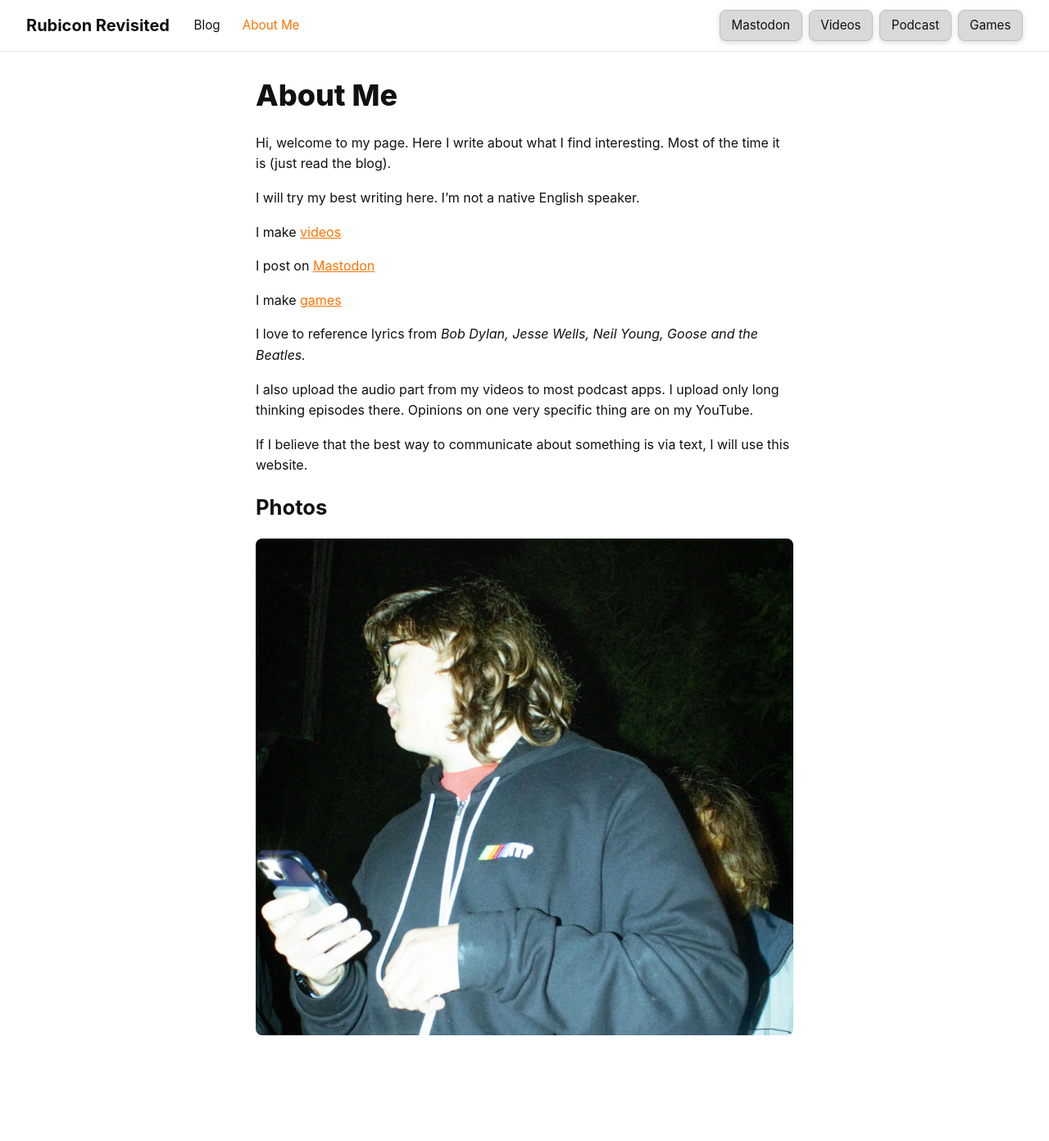
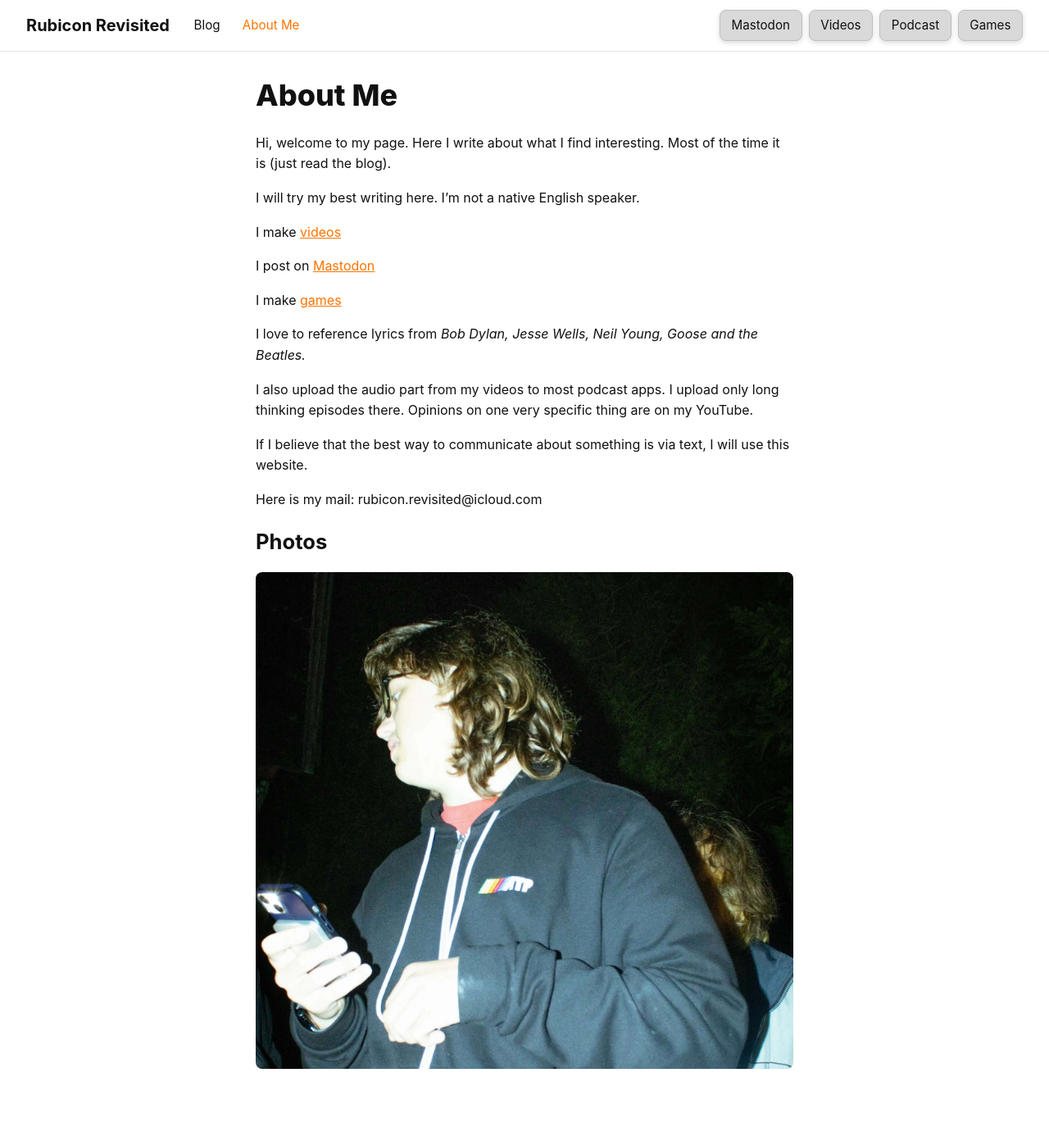
Before and after one commit to StepanJiri/stepankarasek.github.io, a Jekyll site: the page built from about.md, in a window 1280 px wide. Shown: the whole page at 82% size. Built offline with Jekyll 4.4.1, drawn with Linux system fonts in a browser that asks for light colours; before the commit the page ends 1351 px from its top, so only the background shows below that.

Commit message:
Update about.md

```diff
--- a/about.md
+++ b/about.md
@@ -25,5 +25,7 @@ I also upload the audio part from my videos to most podcast apps. I upload only
 
 If I believe that the best way to communicate about something is via text, I will use this website.
 
+Here is my mail: rubicon.revisited@icloud.com
+
 ## Photos
 ![Inline Image Description]({{ '/assets/images/About_Me/Photo1_1,2.webp' | relative_url }})
```
